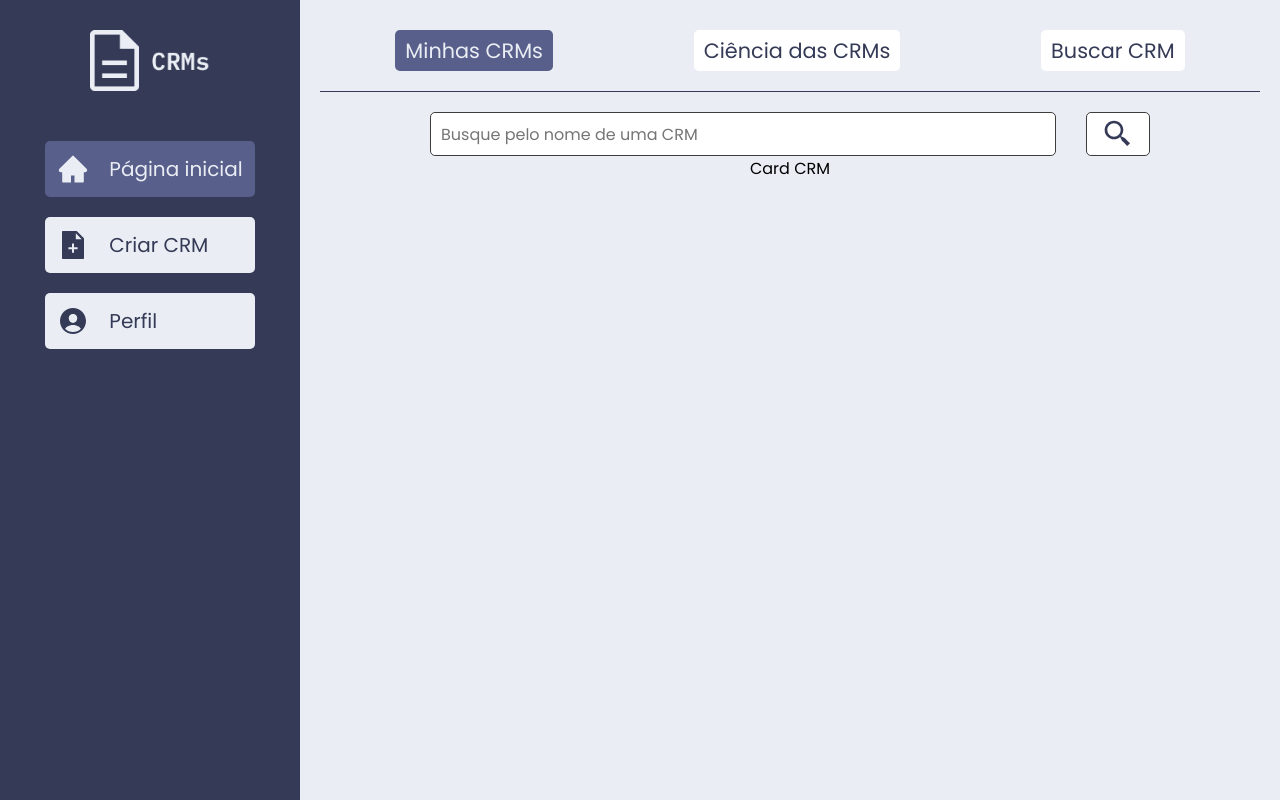
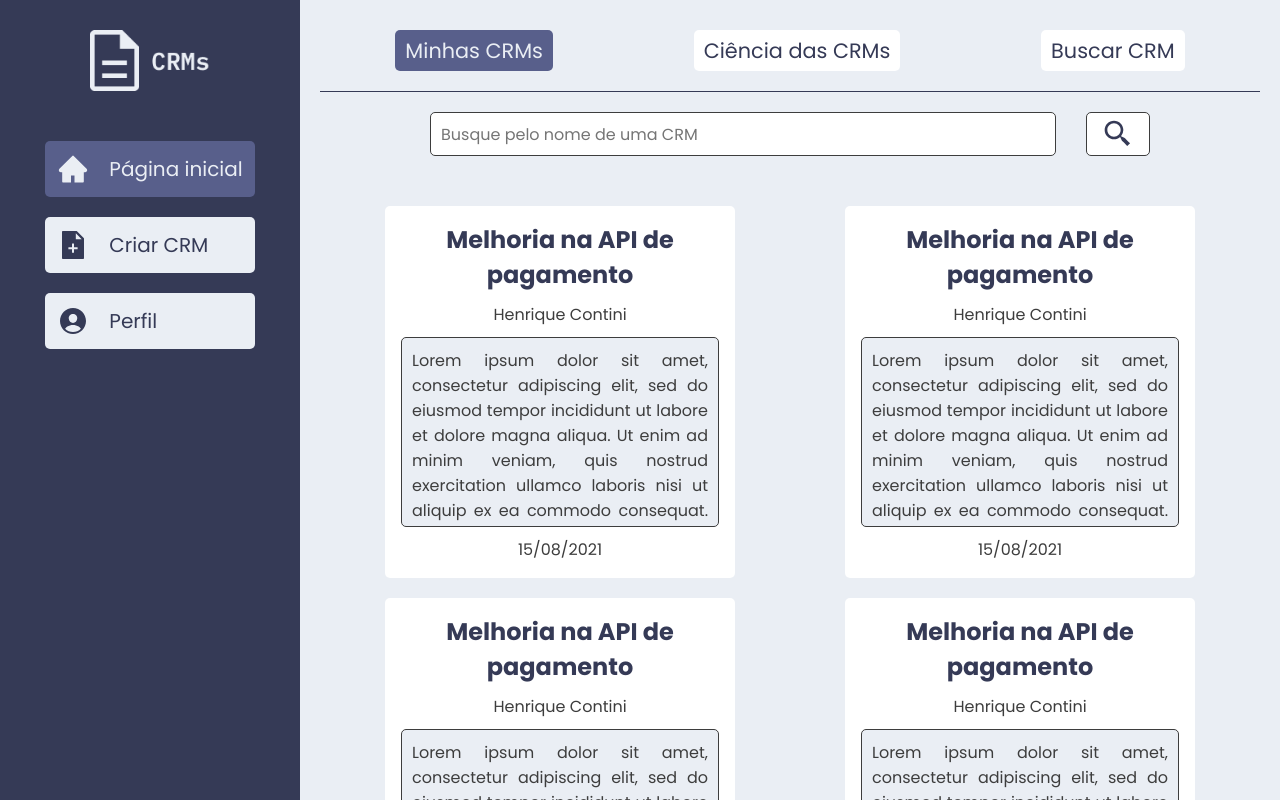
Before and after one commit to HenriqueContini/CRM, a React (Vite) app: page /home in a window 1280 px wide. Shown: the top 800 px of the page. Built offline with nearby package versions, Linux system fonts and the light colour scheme.

Commit message:
CRM card

```diff
--- a/src/App.css
+++ b/src/App.css
@@ -6,7 +6,7 @@
 }
 
 .main-outlet {
-    flex-grow: 1;
+    flex: 1;
     margin-top: 30px;
     padding: 0 20px 40px 20px;
 }
--- a/src/components/CardCRM.css
+++ b/src/components/CardCRM.css
@@ -0,0 +1,38 @@
+.card-crm {
+    display: flex;
+    flex-direction: column;
+    max-width: 350px;
+    row-gap: 10px;
+
+    background-color: var(--white);
+    padding: 16px;
+    border-radius: 5px;
+    cursor: pointer;
+    transition: 1s;
+}
+
+.card-crm:hover {
+    background-color: #c4d0e1;
+}
+
+.card-title {
+    color: var(--dark-blue);
+    text-align: center;
+    font-size: 1.5rem;
+}
+
+.card-author, .card-date {
+    color: var(--black);
+    text-align: center;
+}
+
+.card-article {
+    background-color: var(--grey);
+    padding: 10px;
+    border-radius: 5px;
+    border: 1px solid var(--black);
+    color: var(--black);
+    max-height: 190px;
+    text-align: justify;
+    overflow: hidden;
+}
--- a/src/components/CardCRM.jsx
+++ b/src/components/CardCRM.jsx
@@ -2,7 +2,16 @@ import './CardCRM.css';
 
 const CardCRM = () => {
     return (
-        <p>Card CRM</p>
+        <div className='card-crm'>
+            <h2 className='card-title'>Melhoria na API de pagamento</h2>
+            <p className='card-author'>Henrique Contini</p>
+            <article className='card-article'>
+                Lorem ipsum dolor sit amet, consectetur adipiscing elit, sed do eiusmod tempor incididunt ut labore et dolore magna aliqua.
+                Ut enim ad minim veniam, quis nostrud exercitation ullamco laboris nisi ut aliquip ex ea commodo consequat.
+                Ut enim ad minim veniam, quis nostrud exercitation ullamco laboris nisi ut aliquip ex ea commodo consequat.
+            </article>
+            <p className='card-date'>15/08/2021</p>
+        </div>
     )
 }
 
--- a/src/components/UserCRM.css
+++ b/src/components/UserCRM.css
@@ -39,3 +39,12 @@
 .usercrm-form-button:hover {
     color: var(--blue);
 }
+
+.usercrm-cards {
+    display: flex;
+    flex-direction: row;
+    flex-wrap: wrap;
+    gap: 20px;
+    margin-top: 50px;
+    justify-content: space-around;
+}
--- a/src/components/UserCRM.jsx
+++ b/src/components/UserCRM.jsx
@@ -10,7 +10,15 @@ const UserCRM = () => {
                 <button className='usercrm-form-button' type='submit'><BiSearchAlt2 /></button>
             </form>
 
-            <CardCRM />
+            <div className='usercrm-cards'>
+                <CardCRM />
+                <CardCRM />
+                <CardCRM />
+                <CardCRM />
+                <CardCRM />
+                <CardCRM />
+                <CardCRM />
+            </div>
         </section>
     )
 }
```
